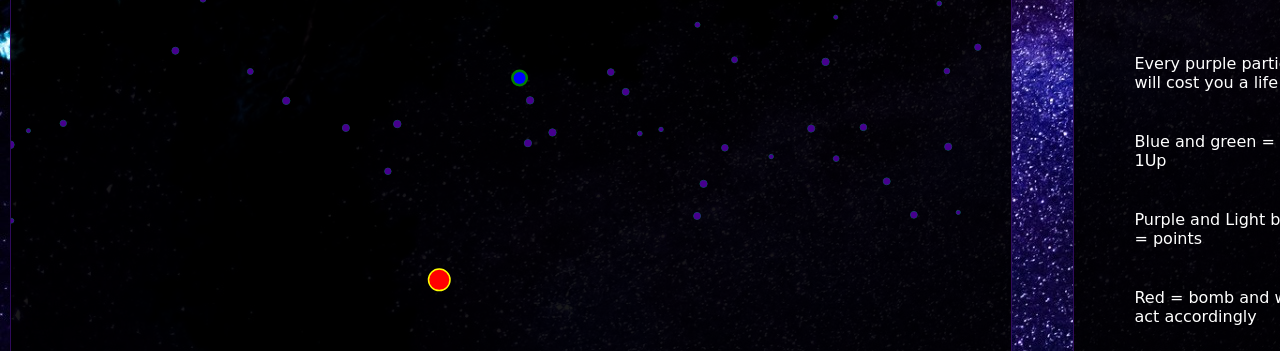
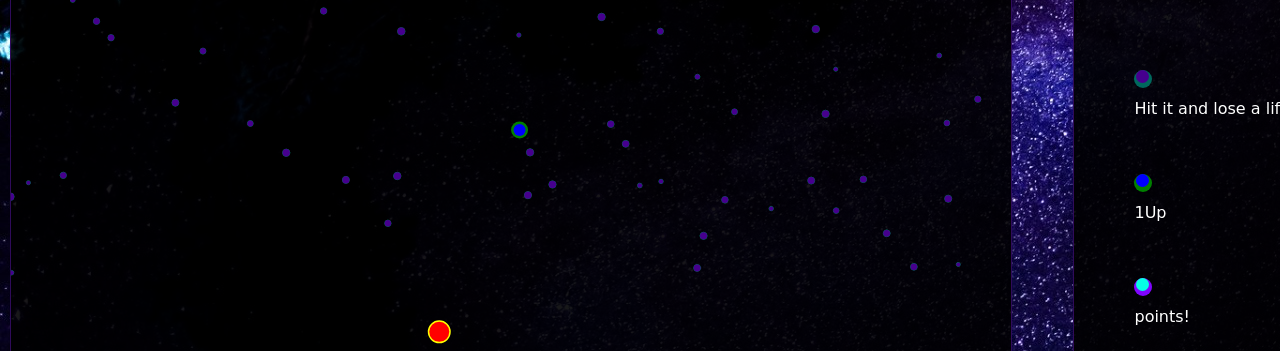
Before and after one commit to saulack/particle, a website built with webpack: page index.html in a window 1280 px wide. Shown: the part 327-678 px from the top of the page. Built offline with nearby package versions, Linux system fonts and the light colour scheme; a web font is replaced by a local one.

Commit message:
Picture legend

```diff
--- a/canvas.css
+++ b/canvas.css
@@ -28,7 +28,6 @@ body {
   cursor: pointer;
   width: 40px;
   height: 40px;
-
 }
 
 .link-col {
@@ -82,3 +81,54 @@ h3 {
   opacity: 0.4;
   border-radius: 50%;
 }
+
+.outer {
+  position: absolute;
+  width: 8px;
+  height: 8px;
+  padding: 5px;
+  background: yellow;
+  border-radius: 50%;
+  z-index: 0;
+}
+
+.inner {
+  position: relative;
+  margin-left: 2px;
+  width: 3px;
+  height: 3px;
+  padding: 5px;
+  background: blue;
+  border-radius: 50%;
+  z-index: 1;
+}
+
+.part {
+  background: #00685D;
+}
+
+.in-part {
+  background: #46008E;
+}
+
+.life {
+  background: green;
+}
+.in-life {
+  background: blue;
+}
+
+.score {
+  background: #8005ff;
+}
+.in-score {
+  background: #06ffe5;
+}
+
+.bomb {
+  background: yellow;
+}
+
+.in-bomb {
+  background: red;
+}
--- a/index.html
+++ b/index.html
@@ -17,11 +17,11 @@
         <canvas id="canvas" width="1000" height="600"></canvas>
       </div>
       <ul>
-        <h3><img class="logo" src="./assets/favi.png" alt="">Particle</h3>
-        <li>Every purple particle will cost you a life</li>
-        <li>Blue and green = 1Up </li>
-        <li>Purple and Light blue = points</li>
-        <li>Red = bomb and will act accordingly</li>
+        <h3><img class="logo" src="./assets/favi.png" alt="">Particle </h3>
+        <li><p class="outer part"><p class="inner in-part"></p></p>Hit it and lose a life</li>
+        <li><p class="outer life"><p class="inner in-life"></p></p>1Up </li>
+        <li><p class="outer score"><p class="inner in-score"></p></p>points!</li>
+        <li><p class="outer bomb"><p class="inner in-bomb"></p></p>Bomb... not good</li>
         <div class="links">
           <a href="https://github.com/saulack/particle">
             <img class="link link-col"  title="Github Repo" src="./assets/git.png">
--- a/lib/circles.js
+++ b/lib/circles.js
@@ -17,7 +17,7 @@ class Circle  {
     let width;
     if (this.type === 'score up') {
       strokeColor = '#8005ff';
-      fillColor = '#06ffe5'
+      fillColor = '#06ffe5';
       width = 10
     } else if (this.type === 'life up') {
       strokeColor = 'green';
@@ -29,7 +29,7 @@ class Circle  {
       width = 3;
     } else {
       fillColor = '#46008E';
-      strokeColor = '#00685D'
+      strokeColor = '#00685D';
       width = 1
     }
       ctx.beginPath();
```
Also changed, not shown: lib/bundle.js, 1 other file.
